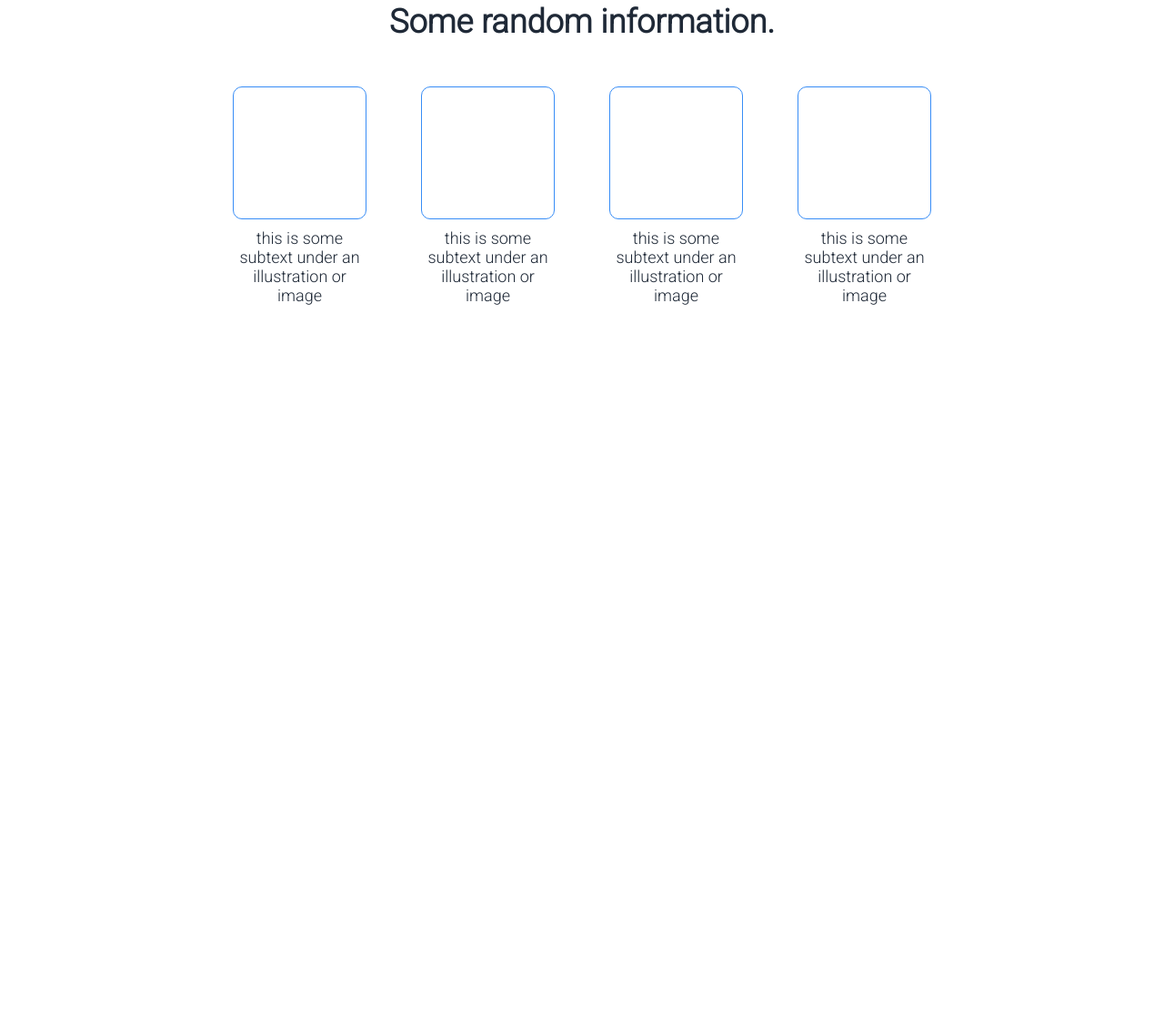
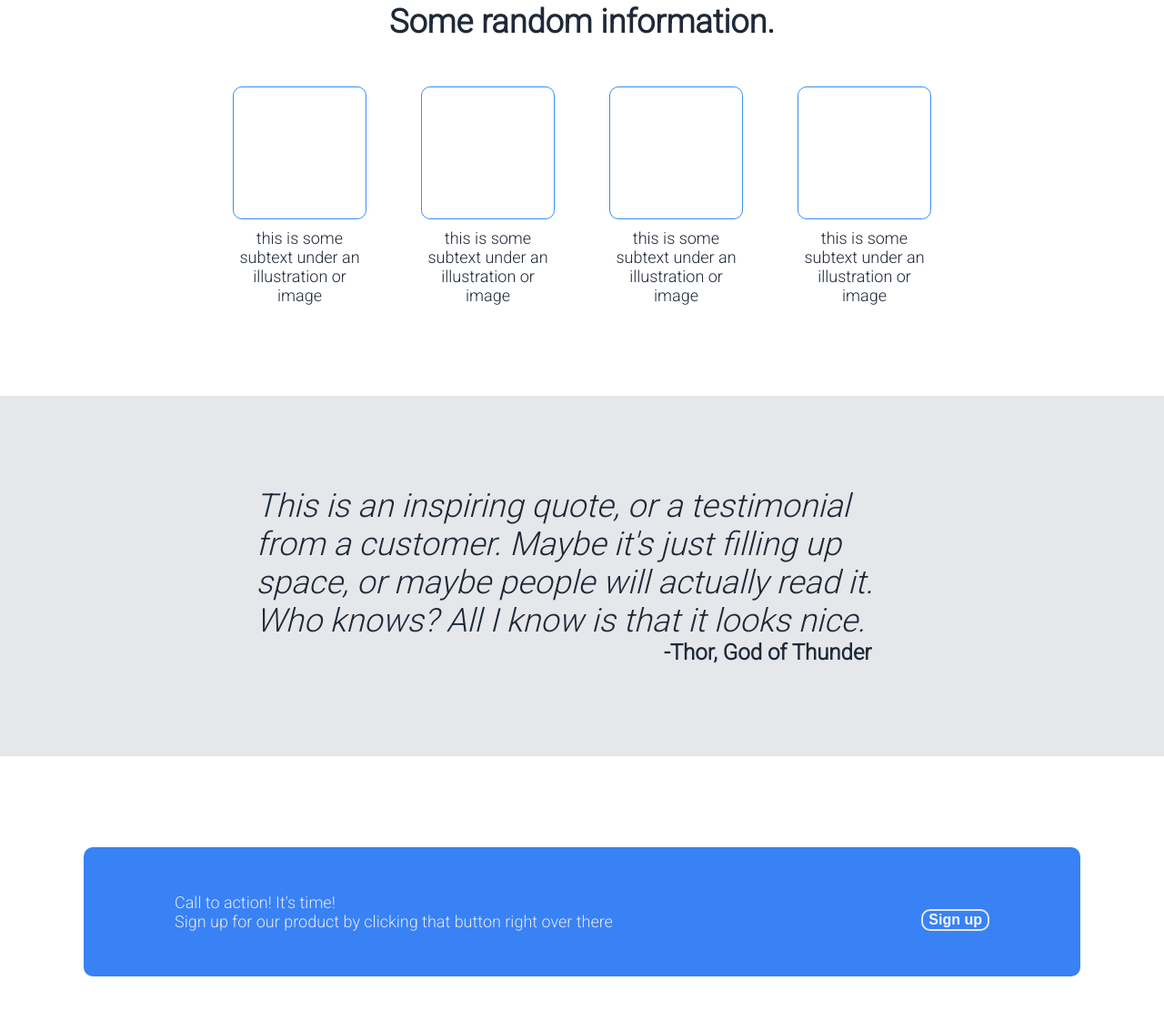
Before and after one commit to zRdzera/Landing-page, a plain HTML site: page index.html in a window 1280 px wide. Shown: the part 495-1606 px from the top of the page at 91% size. Before the commit the page ends 930 px from the top, so only its background shows below. Drawn offline with Linux system fonts and the light colour scheme.

Commit message:
Landing page - Second section done Second section (testimonial) of the main content finished

```diff
--- a/index.html
+++ b/index.html
@@ -42,7 +42,6 @@
         </div>
     </div>
 
-
     <div class="info section">
         <div class="info-title">
             Some random information.
@@ -69,11 +68,22 @@
     </div>
 
     <div class="testimonial section">
-
+        <div class="description-testimonial">
+            <div>
+                This is an inspiring quote, or a testimonial from a customer.
+                Maybe it's just filling up space, or maybe people will actually
+                read it. Who knows? All I know is that it looks nice.
+            </div>
+            <cite>-Thor, God of Thunder</cite>
+        </div>
     </div>
 
     <div class="signUp section">
-
+        <div>
+            Call to action! It's time! <br>
+            Sign up for our product by clicking that button right over there
+        </div>
+        <button>Sign up</button>
     </div>
 
     <div class="footer section">
--- a/style.css
+++ b/style.css
@@ -11,6 +11,19 @@ body {
     flex-direction: column;
     background-color: #1F2937;
     align-items: center;
+}
+
+.section {
+    width: 70vw;
+    margin: 100px auto;
+}
+
+button {
+    border-radius: 10px;
+    color: #F9FAF8;
+
+    font-size: 16px;
+    font-weight: 700;
 }
 
 /* ======== HEADER NAVIGATION ======== */
@@ -75,22 +88,13 @@ body {
 }
 
 .description button {
-    border-radius: 5px;
     border: none;
-    color: #F9FAF8;
     background-color: #3882F6;
-    padding: 5px 28px;
-    font-size: 16px;
 }
 
 /* ======== MAIN CONTENT ======== */
 
 /* FIRST SECTION - INFO */
-.section {
-    width: 70vw;
-    margin: 100px auto;
-}
-
 .info.section {
     margin-top: 50px;
 }
@@ -128,3 +132,44 @@ body {
     height: 18vh;
     margin-bottom: 10px;
 }
+
+/* SECOND SECTION - TESTIMONIAL */
+.testimonial.section {
+    padding: 100px 0;
+    background-color: #e5e7eb;
+    width: 100vw;
+}
+
+.description-testimonial {
+    display: flex;
+    flex-direction: column;
+    width: 56vw;
+    color: #1F2937;
+    font-size: 36px;
+    font-weight: 300;
+    font-style: italic;
+    margin: auto;
+}
+
+.testimonial cite {
+    font-size: 24px;
+    font-style: normal;
+    font-weight: 700;
+    align-self: flex-end;
+    margin-right: 40px;
+}
+
+/* THIRD SECTION - SIGN UP SECTION */
+.signUp {
+    background-color: #3882F6;
+    border-radius: 10px;
+    display: flex;
+    justify-content: space-between;
+    padding: 50px 100px;
+}
+
+.signUp button {
+    border: 2px solid #e5e7eb;
+    background-color: #3882F6;
+    align-self: flex-end;
+}
```
